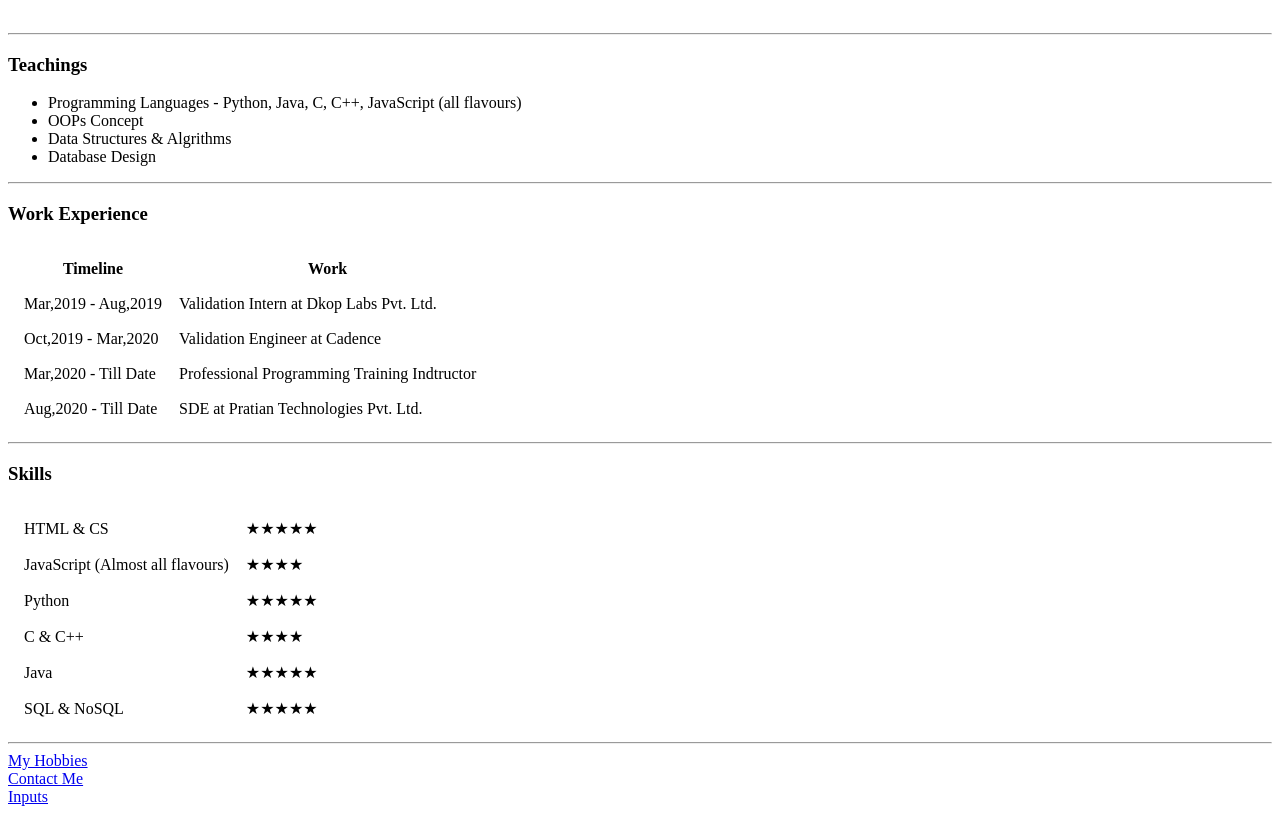
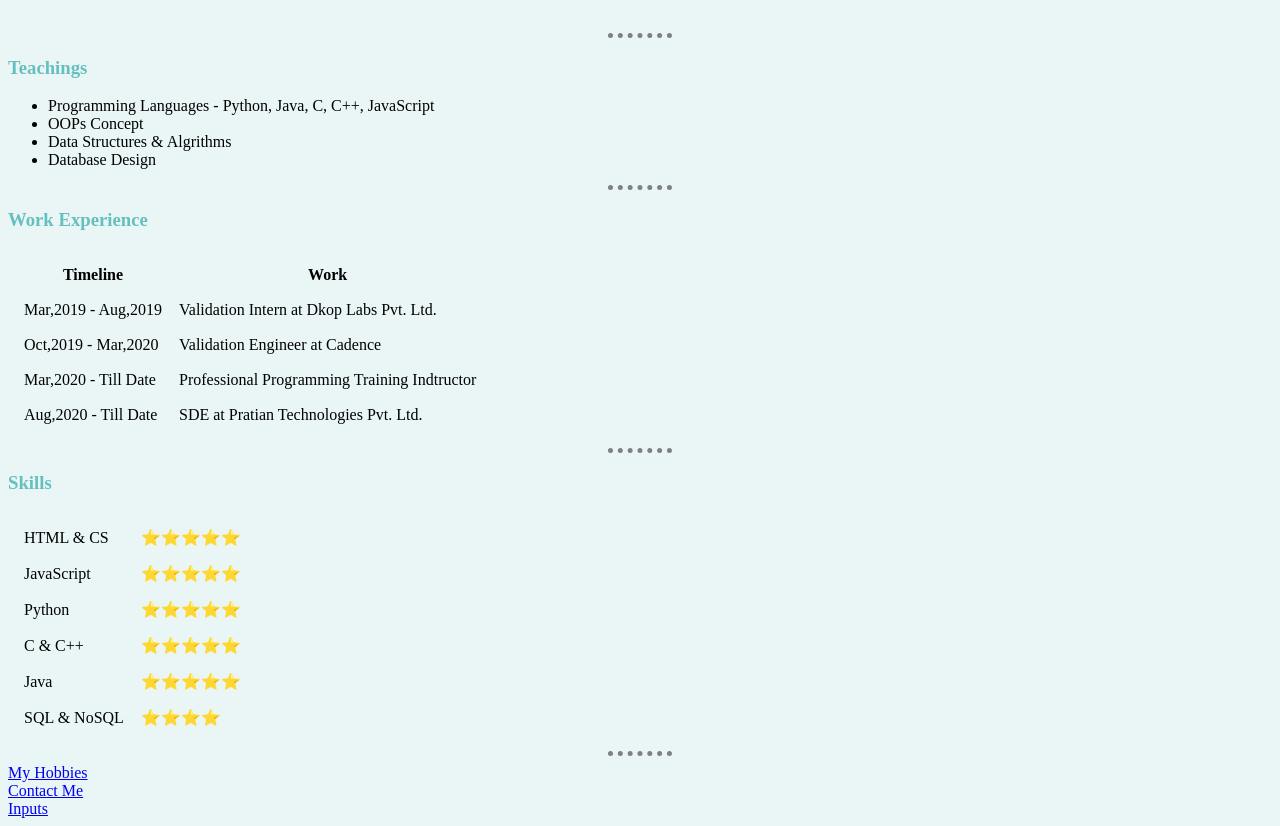
Before and after one commit to K-A-I-L-A-S-H/FirstCV, a plain HTML site: page index.html in a window 1280 px wide. Shown: the part 189-1015 px from the top of the page. Drawn offline with Linux system fonts and the light colour scheme.

Commit message:
adding css

```diff
--- /dev/null
+++ b/css/style.css
@@ -0,0 +1,20 @@
+body{
+  background-color: #EAF6F6;
+}
+
+hr{
+  /* border-style: dotted none none; */
+  border-style: none;
+  border-top-style: dotted;
+  border-color: grey;
+  border-width: 5px;
+  width: 5%;
+}
+
+h1{
+  color: #66bfbf;
+}
+
+h3{
+  color: #66bfbf;
+}
--- a/index.html
+++ b/index.html
@@ -3,6 +3,7 @@
   <head>
     <meta charset="utf-8">
     <title>♔Kailash's Personal Site</title>
+    <link rel="stylesheet" href="css/style.css">
   </head>
   <body>
     <table cellspacing="20">
@@ -20,7 +21,7 @@
 
     <h3>Teachings</h3>
     <ul>
-      <li> Programming Languages - Python, Java, C, C++, JavaScript (all flavours) </li>
+      <li> Programming Languages - Python, Java, C, C++, JavaScript </li>
       <li> OOPs Concept </li>
       <li> Data Structures & Algrithms </li>
       <li> Database Design </li>
@@ -60,27 +61,27 @@
     <table cellspacing="15">
       <tr>
         <td>HTML & CS</td>
-        <td>★★★★★</td>
+        <td>⭐⭐⭐⭐⭐</td>
       </tr>
       <tr>
-        <td>JavaScript (Almost all flavours)</td>
-        <td>★★★★</td>
+        <td>JavaScript</td>
+        <td>⭐⭐⭐⭐⭐</td>
       </tr>
       <tr>
         <td>Python</td>
-        <td>★★★★★</td>
+        <td>⭐⭐⭐⭐⭐</td>
       </tr>
       <tr>
         <td>C & C++</td>
-        <td>★★★★</td>
+        <td>⭐⭐⭐⭐⭐</td>
       </tr>
       <tr>
         <td>Java</td>
-        <td>★★★★★</td>
+        <td>⭐⭐⭐⭐⭐</td>
       </tr>
       <tr>
         <td>SQL & NoSQL</td>
-        <td>★★★★★</td>
+        <td>⭐⭐⭐⭐</td>
       </tr>
     </table>
     <hr>
```
Also changed, not shown: contact-me.html (+1 -0 lines), hobbies.html (+1 -0 lines).
